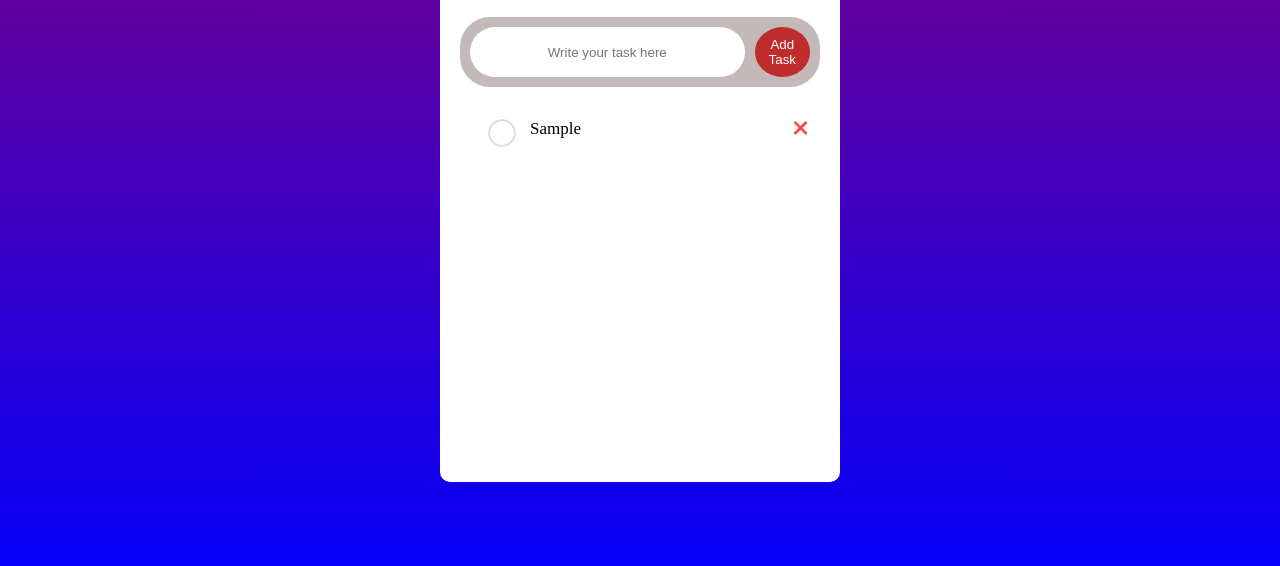
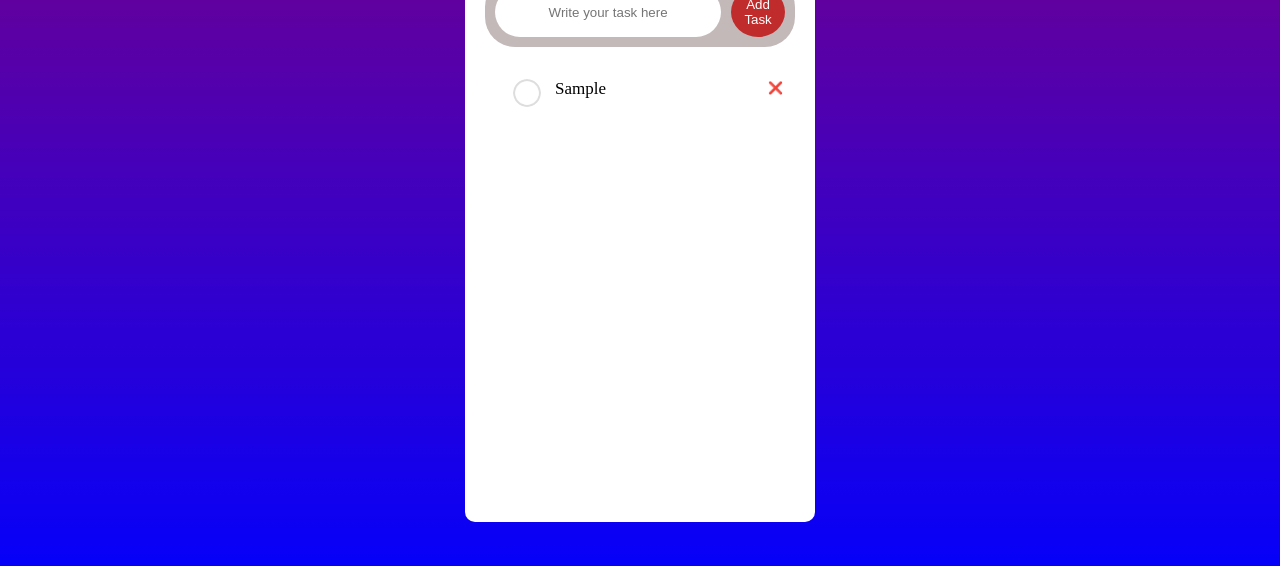
Before and after one commit to catchyla99/To-Do-List, a plain HTML site: page index.html in a window 1280 px wide. Both pictures are taken after typing "Sample" into the empty fields and a click on the button "Add Task". Shown: the part 198-764 px from the top of the page. Drawn offline with Linux system fonts and the light colour scheme.

Commit message:
Update style.css

```diff
--- a/style.css
+++ b/style.css
@@ -16,11 +16,10 @@ body{
 
 .card{
     background-color: rgb(255, 255, 255);
-    width: 400px;
-    height: 70vh;
+    width: 350px;
+    height: 80vh;
     border-radius: 10px;
     overflow: scroll;
-    overflow-x: hidden;
 }
 ::-webkit-scrollbar {
     display: none;
@@ -44,6 +43,7 @@ body{
     border: none;
     text-align: center;
     border-radius: 30px;
+
 }
 
 .input>button{
@@ -61,7 +61,9 @@ ul li{
     position: relative;
     font-size: 17px;
     cursor: pointer;
-    padding: 12px 8px 12px 50px;
+    padding: 12px 50px 12px 50px;
+    overflow-wrap: break-word;
+
 }
 
 ul li::before{
@@ -113,6 +115,8 @@ ul li span:hover{
     scale: 0.95;
 }
 
+
+
 .heading{
     font-size: 30px;
     text-align: center;
```
